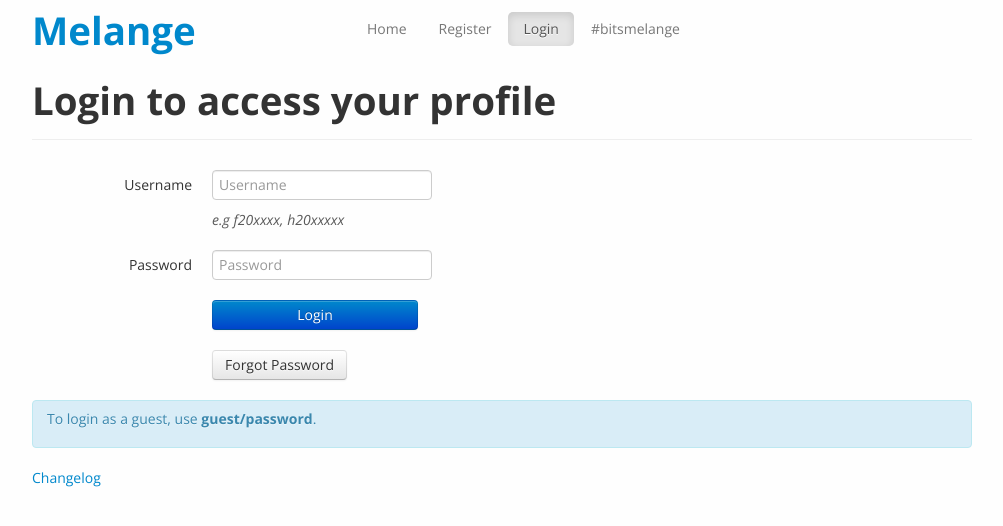
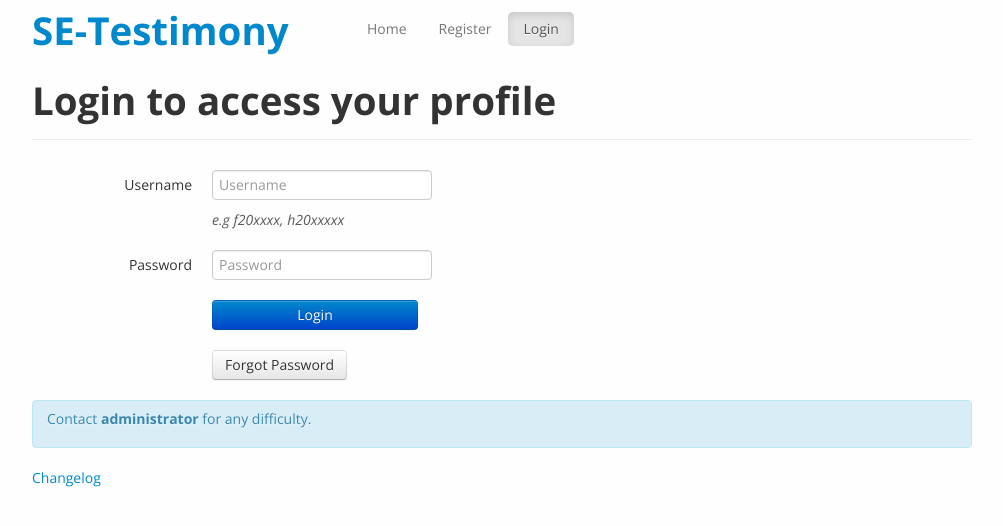
Before and after one commit to bhaskarsaraogi/se-testimony, a CodeIgniter app: page /se-testimony/index.php/main/login in a window 1280 px wide. Shown: the top 526 px of the page, without its empty margins (138-1141 px from the left). Run offline with CodeIgniter, Linux system fonts and the light colour scheme; some libraries are stand-ins or nearby versions.

Commit message:
Refactor code part1

```diff
--- a/application/config/config.php
+++ b/application/config/config.php
@@ -14,7 +14,7 @@
 | path to your installation.
 |
 */
-$config['base_url'] = 'http://localhost/melange/';
+$config['base_url'] = 'http://localhost/se-testimony/';
 
 /*
 |--------------------------------------------------------------------------
@@ -247,7 +247,7 @@ $config['encryption_key'] = 'v7u1o1EDT4PaoRc58fBtB0kvarG72adC';
 $config['sess_cookie_name']		= 'ci_session';
 $config['sess_expiration']		= 7200;
 $config['sess_expire_on_close']	= FALSE;
-$config['sess_encrypt_cookie']	= FALSE;
+$config['sess_encrypt_cookie']	= TRUE;
 $config['sess_use_database']	= FALSE;
 $config['sess_table_name']		= 'ci_sessions';
 $config['sess_match_ip']		= FALSE;
@@ -279,7 +279,7 @@ $config['cookie_secure']	= FALSE;
 | COOKIE data is encountered
 |
 */
-$config['global_xss_filtering'] = FALSE;
+$config['global_xss_filtering'] = TRUE;
 
 /*
 |--------------------------------------------------------------------------
--- a/application/config/database.php
+++ b/application/config/database.php
@@ -44,7 +44,7 @@ $active_record = TRUE;
 $db['default']['hostname'] = 'localhost';
 $db['default']['username'] = 'root';
 $db['default']['password'] = 'q';
-$db['default']['database'] = 'melange';
+$db['default']['database'] = 'se-testimony';
 $db['default']['dbdriver'] = 'mysql';
 $db['default']['dbprefix'] = '';
 $db['default']['pconnect'] = TRUE;
--- a/application/controllers/main.php
+++ b/application/controllers/main.php
@@ -5,15 +5,22 @@ class Main extends CI_Controller {
   function __construct()
   {
     parent::__construct();
+    //Loads all the required models
     $this->load->model('settings_model', 'settings');
+    $this->load->model('user_model', 'user');
+    $this->load->model('testimonial_model', 'testimonial');
+    //Set site data
     $this->session->set_userdata(array('admin_controls' => FALSE, 'site_name' => $this->settings->get_site_name()));
+    //If logged in redirects to user dashbard
+    if ($this->session->userdata('logged_in'))
+    {
+      redirect('user', 'location');
+    }
   }
 
   public function index()
   {
     $data['page_title'] = 'Home';
-    $this->load->model('testimonial_model', 'testimonial');
-    $this->load->model('user_model', 'user');
     $data['testimonial_count'] = $this->testimonial->count_published();
     $data['user_count'] = $this->user->count_users();
     $this->load->view('standard/main', $data);
@@ -21,17 +28,11 @@ class Main extends CI_Controller {
 
   public function login()
   {
-    if ($this->session->userdata('logged_in'))
-    {
-      redirect('user', 'location');
-    }
-    else
-    {
       $data['page_title'] = 'Login';
       $data['error'] = NULL;
 
       $this->form_validation->set_error_delimiters('<div class="alert alert-error"><p>', '</p></div>');
-
+      //Validation & not authentication
       if ($this->form_validation->run('standard/login') == FALSE)
       {
         $this->load->view('standard/login', $data);
@@ -55,18 +56,11 @@ class Main extends CI_Controller {
         {
           redirect('user', 'location');
         }
-      }
     }
   }
 
   public function register()
   {
-
-    if ($this->session->userdata('logged_in'))
-    {
-      redirect('user', 'location');
-    }
-    else {
       $data['page_title'] = 'Register';
       $this->form_validation->set_error_delimiters('<div class="alert alert-error">', '</div>');
       $data['error'] = NULL;
@@ -106,7 +100,6 @@ class Main extends CI_Controller {
             $this->load->view('messages/registration_problem', $data);
          }
         }
-      }
     }
   }
 
@@ -117,12 +110,7 @@ class Main extends CI_Controller {
     $this->load->view('standard/forgot_password', $data);
   }
 
-  public function info()
-  {
-    $this->output->cache(3600);
-    $data['page_title'] = 'Information';
-    $this->load->view('standard/info', $data);
-  }
+
 
   public function changelog()
   {
@@ -130,10 +118,4 @@ class Main extends CI_Controller {
     $data['page_title'] = 'Changelog';
     $this->load->view('standard/changelog', $data);
   }
-
-  public function bitsmelange()
-  {
-    $data['page_title'] = '#bitsmelange';
-    $this->load->view('standard/bitsmelange', $data);
-  }
 }
--- a/application/views/inc/header.php
+++ b/application/views/inc/header.php
@@ -2,8 +2,8 @@
 <html lang="en">
 <head>
   <meta charset="utf-8">
-  <meta name="description" content="Bits Melange, testimonial server for bitsians">
-  <meta name="keywords" content="bits-melange, bits, melange, testimonial server">
+  <meta name="description" content="testimonial server">
+  <meta name="keywords" content="testimonial server">
   <title><?php echo $page_title; ?> &mdash; <?php echo $this->session->userdata('site_name'); ?></title>
 
   <link rel="icon" type="favicon" href="<?php echo base_url(); ?>public/img/favicon.ico"/>
@@ -24,7 +24,7 @@
   <div class="container">
     <header class="row" role="banner">
       <div class="span4">
-        <h1><a href="<?php echo site_url(); ?>">Melange</a></h1>
+        <h1><a href="<?php echo site_url(); ?>">SE-Testimony</a></h1>
       </div>
       <div class="span8">
         <nav class="navbar" role="navigation">
--- a/application/views/inc/links.php
+++ b/application/views/inc/links.php
@@ -6,63 +6,43 @@ if ($this->session->userdata('admin_controls'))
     $links = array(
       0 => site_url().'/admin/dashboard',
       1 => site_url().'/admin/settings',
-      2 => site_url().'/admin/logout',
-      3 => site_url().'/main/bitsmelange'
+      2 => site_url().'/admin/logout'
       );
     $links_text = array(
       0 => 'Dashboard',
       1 => 'Settings',
-      2 => 'Logout',
-      3 => '#bitsmelange'
-
+      2 => 'Logout'
       );
   }
   else
   {
     $links = array(
       0 => site_url().'/admin',
-      1 => site_url().'/admin/login',
-      2 => site_url().'/main/bitsmelange'
+      1 => site_url().'/admin/login'
       );
     $links_text = array(
       0 => 'Home',
-      1 => 'Login',
-      2 => '#bitsmelange'
+      1 => 'Login'
       );
   }
 }
 else
 {
-  if ($this->session->userdata('login_flag') == 1)
+  if ($this->session->userdata('logged_in') == 1)
   {
     $links = array(
       0 => site_url().'/user/dashboard',
       1 => site_url().'/user/edit_profile',
       2 => site_url().'/user/profile/me',
-      3 => site_url().'/user/your_testimonials',
-      4 => site_url().'/user/logout',
-      5 => site_url().'/main/bitsmelange'
+      3 => site_url().'/user/testimonials',
+      4 => site_url().'/user/logout'
       );
     $links_text = array(
       0 => 'Dashboard',
       1 => 'Settings',
       2 => 'Profile',
       3 => 'Testimonials',
-      4 => 'Logout',
-      5 => '#bitsmelange'
-      );
-  }
-  else if ($this->session->userdata('login_flag') == 2)
-  {
-    $links = array(
-      0 => site_url().'/user/dashboard',
-      1 => site_url().'/user/logout',
-      2 => site_url().'/main/bitsmelange'
-      );
-    $links_text = array(
-      0 => 'Dashboard',
-      1 => 'Logout',
-      2 => '#bitsmelange'
+      4 => 'Logout'
       );
   }
   else
@@ -70,15 +50,13 @@ else
     $links = array(
       0 => site_url().'/main',
       1 => site_url().'/main/register',
-      2 => site_url().'/main/login',
-      3 => site_url().'/main/bitsmelange'
+      2 => site_url().'/main/login'
       );
 
     $links_text = array(
       0 => 'Home',
       1 => 'Register',
-      2 => 'Login',
-      3 => '#bitsmelange'
+      2 => 'Login'
       );
   }
 }
--- a/application/views/standard/login.php
+++ b/application/views/standard/login.php
@@ -61,7 +61,7 @@
       </div>
     </div>
     <div class="alert alert-info">
-      <p>To login as a guest, use <strong>guest/password</strong>.</p>
+      <p>Contact <strong>administrator</strong> for any difficulty.</p>
     </div>
     <?php
     echo form_close();
--- a/application/views/standard/main.php
+++ b/application/views/standard/main.php
@@ -3,7 +3,7 @@
 <section>
 
   <div class="hero-unit">
-    <div class="page-header"><h1>Melange</h1></div>
+    <div class="page-header"><h1>SE Testimony</h1></div>
     <p>This is the testimonial server for <strong><?php echo $this->session->userdata('site_name'); ?></strong>.</p>
     <p>A total of <strong><?php echo $testimonial_count; ?></strong> testimonials have been written by <strong><?php echo $user_count; ?></strong> users!</p>
   </div>
--- a/application/views/user/dashboard.php
+++ b/application/views/user/dashboard.php
@@ -8,7 +8,7 @@
   echo form_open('user/search', array('class' => 'form-search'));
   ?>
   <div class="alert">
-    <p>Please <?php echo anchor('main/info', 'read this', array('target' => '_blank')) ?> before you start using the application.</p>
+    <p>Please <?php echo anchor('user/info', 'read this', array('target' => '_blank')) ?> before you start using the application.</p>
   </div>
   <div class="input-append">
     <?php
--- a/application/views/user/profile.php
+++ b/application/views/user/profile.php
@@ -41,7 +41,7 @@
 
   <div id="testimonials" class="span8">
     <?php if (empty($testimonials)) { ?>
-    <p>No testimonials found. Be the first to write something.</p>
+    <p>No testimonials found.</p>
     <?php
   }
   else { ?>
```
Also changed, not shown: application/controllers/user.php (+16 -80 lines).
